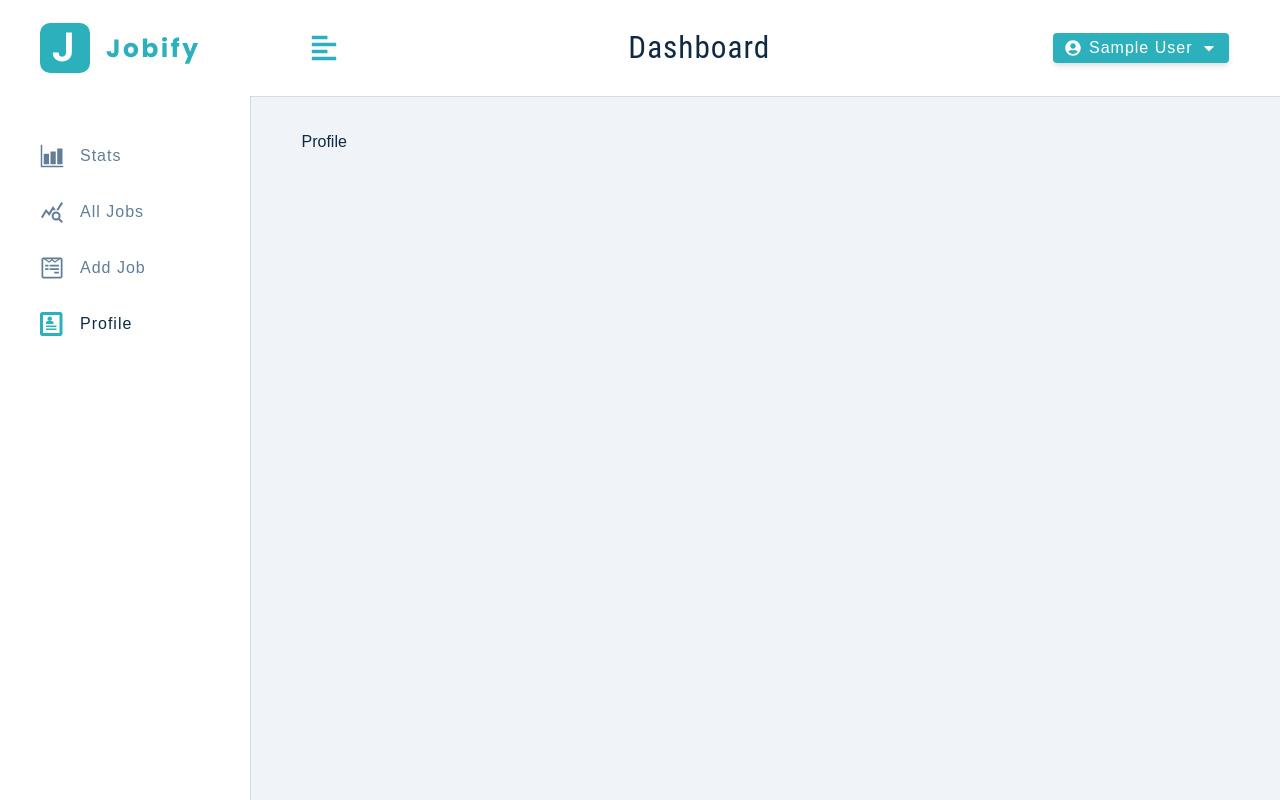
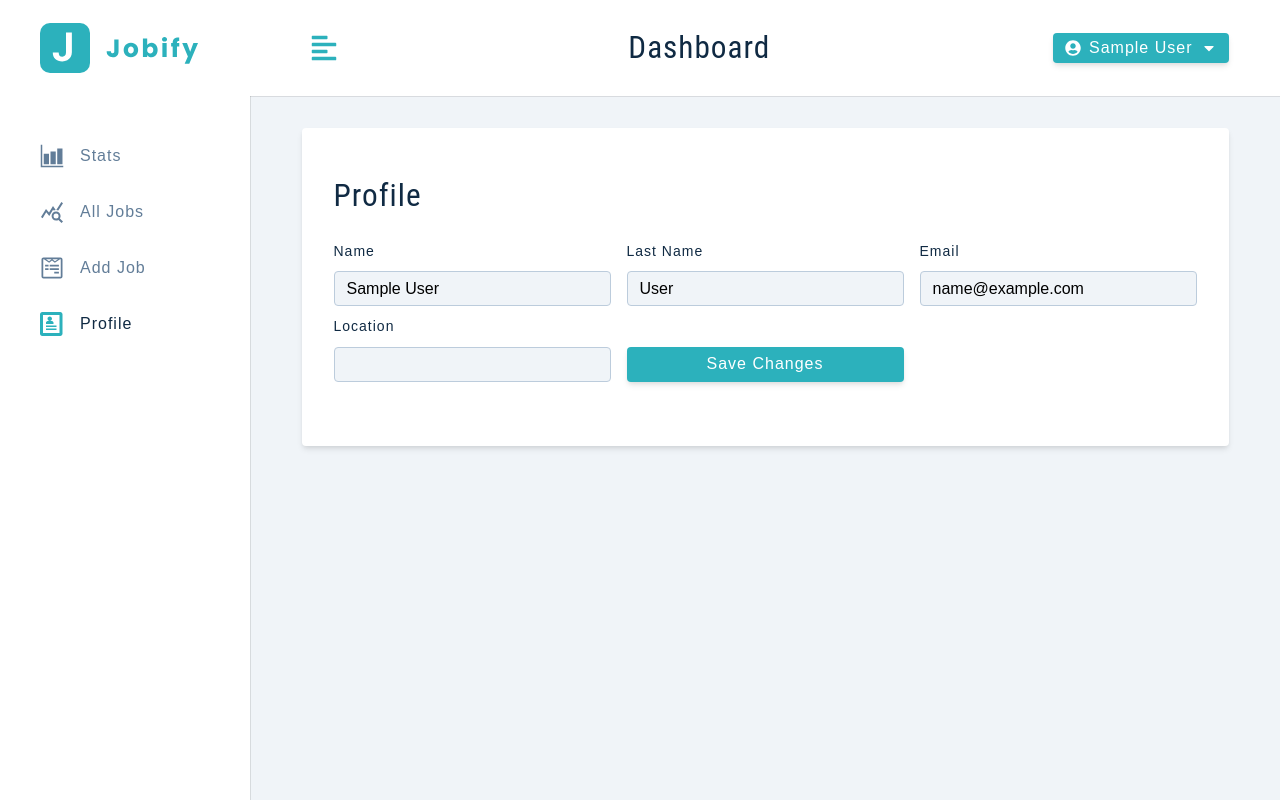
Before and after one commit to rakitenkogermans/mern-job-tracking-app, a React (Create React App) app in the folder client/: page /profile in a window 1280 px wide. Built offline with nearby package versions, Linux system fonts and the light colour scheme; sample sign-in values are in the browser's storage.

Commit message:
update user complete, axios request, interceptors

```diff
--- a/client/package.json
+++ b/client/package.json
@@ -10,6 +10,7 @@
     "@types/node": "^16.11.45",
     "@types/react": "^18.0.15",
     "@types/react-dom": "^18.0.6",
+    "axios": "^0.27.2",
     "history": "^5.3.0",
     "normalize.css": "^8.0.1",
     "react": "^18.2.0",
--- a/client/src/context/actions.tsx
+++ b/client/src/context/actions.tsx
@@ -4,6 +4,9 @@ export enum AppActionTypes {
     SETUP_USER_BEGIN = 'SETUP_USER_BEGIN',
     SETUP_USER_SUCCESS = 'SETUP_USER_SUCCESS',
     SETUP_USER_ERROR = 'SETUP_USER_ERROR',
+    UPDATE_USER_BEGIN = 'UPDATE_USER_BEGIN',
+    UPDATE_USER_SUCCESS = 'UPDATE_USER_SUCCESS',
+    UPDATE_USER_ERROR = 'UPDATE_USER_ERROR',
     TOGGLE_SIDEBAR = 'TOGGLE_SIDEBAR',
     LOGOUT_USER = 'LOGOUT_USER',
 }
--- a/client/src/context/appContext.tsx
+++ b/client/src/context/appContext.tsx
@@ -1,7 +1,8 @@
 import React, { createContext, useContext, useReducer } from 'react';
 import reducer from './reducer';
 import { AppActionTypes } from './actions';
-import { ResponseUser, SetupUserType, StateType } from '../types/types';
+import { ResponseUser, SetupUserType, StateType, User } from '../types/types';
+import axios, { AxiosError, AxiosRequestConfig } from 'axios';
 
 const user = localStorage.getItem('user');
 const token = localStorage.getItem('token');
@@ -21,12 +22,45 @@ const initialState: StateType = {
     showSidebar: false,
     toggleSidebar: function () {},
     logoutUser: function () {},
+    updateUser: async function () {},
 };
 
 const AppContext = createContext<StateType>(initialState);
 
 const AppProvider: React.FC<{ children: React.ReactNode }> = ({ children }) => {
     const [state, dispatch] = useReducer(reducer, initialState);
+
+    const authFetch = axios.create({
+        baseURL: '/api/v1',
+    });
+
+    // request
+    authFetch.interceptors.request.use(
+        (config: AxiosRequestConfig) => {
+            if (!config.headers) {
+                config.headers = {};
+            }
+            config.headers['Authorization'] = `Bearer ${state.token}`;
+            return config;
+        },
+        (err) => {
+            return Promise.reject(err);
+        }
+    );
+
+    // response
+    authFetch.interceptors.response.use(
+        (response) => {
+            return response;
+        },
+        (err) => {
+            console.log(err);
+            if (err.response.status === 401) {
+                logoutUser();
+            }
+            return Promise.reject(err);
+        }
+    );
 
     const displayAlert = () => {
         dispatch({ type: AppActionTypes.DISPLAY_ALERT });
@@ -53,75 +87,16 @@ const AppProvider: React.FC<{ children: React.ReactNode }> = ({ children }) => {
         localStorage.removeItem('location');
     };
 
-    //
-    // const registerUser = async (currentUser: CurrentUser) => {
-    //     dispatch({ type: AppActionTypes.REGISTER_USER_BEGIN });
-    //     try {
-    //         const response = await fetch('/api/v1/auth/register', {
-    //             method: 'POST',
-    //             body: JSON.stringify(currentUser),
-    //             headers: {
-    //                 'Content-Type': 'application/json',
-    //             },
-    //         });
-    //         const data = await response.json();
-    //         if (!response.ok) {
-    //             throw new Error(data.msg);
-    //         }
-    //         const { user, token, location } = data;
-    //         dispatch({ type: AppActionTypes.REGISTER_USER_SUCCESS, payload: { user, token, location } });
-    //         addUserToLocalStorage({ user, token, location });
-    //     } catch (err) {
-    //         console.log(err);
-    //         if (err instanceof Error) dispatch({ type: AppActionTypes.REGISTER_USER_ERROR, payload: { msg: err.message } });
-    //     }
-    //     clearAlert();
-    // };
-    //
-    // const loginUser = async (currentUser: CurrentUser) => {
-    //     dispatch({ type: AppActionTypes.LOGIN_USER_BEGIN });
-    //     try {
-    //         const response = await fetch('/api/v1/auth/login', {
-    //             method: 'POST',
-    //             body: JSON.stringify(currentUser),
-    //             headers: {
-    //                 'Content-Type': 'application/json',
-    //             },
-    //         });
-    //         const data = await response.json();
-    //         if (!response.ok) {
-    //             throw new Error(data.msg);
-    //         }
-    //         const { user, token, location } = data;
-    //         dispatch({ type: AppActionTypes.LOGIN_USER_SUCCESS, payload: { user, token, location } });
-    //         addUserToLocalStorage({ user, token, location });
-    //     } catch (err) {
-    //         console.log(err);
-    //         if (err instanceof Error) dispatch({ type: AppActionTypes.LOGIN_USER_ERROR, payload: { msg: err.message } });
-    //     }
-    //     clearAlert();
-    // };
-
     const setupUser = async ({ currentUser, endPoint, alertText }: SetupUserType) => {
         dispatch({ type: AppActionTypes.SETUP_USER_BEGIN });
         try {
-            const response = await fetch(`/api/v1/auth/${endPoint}`, {
-                method: 'POST',
-                body: JSON.stringify(currentUser),
-                headers: {
-                    'Content-Type': 'application/json',
-                },
-            });
-            const data = await response.json();
-            if (!response.ok) {
-                throw new Error(data.msg);
-            }
+            const { data } = await axios.post<ResponseUser>(`/api/v1/auth/${endPoint}`, currentUser);
             const { user, token, location } = data;
             dispatch({ type: AppActionTypes.SETUP_USER_SUCCESS, payload: { user, token, location, alertText } });
             addUserToLocalStorage({ user, token, location });
         } catch (err) {
             console.log(err);
-            if (err instanceof Error) dispatch({ type: AppActionTypes.SETUP_USER_ERROR, payload: { msg: err.message } });
+            if (err instanceof AxiosError) dispatch({ type: AppActionTypes.SETUP_USER_ERROR, payload: { msg: err.response?.data.msg } });
         }
         clearAlert();
     };
@@ -135,7 +110,25 @@ const AppProvider: React.FC<{ children: React.ReactNode }> = ({ children }) => {
         removeUserFromLocalStorage();
     };
 
-    return <AppContext.Provider value={{ ...state, displayAlert, setupUser, toggleSidebar, logoutUser }}>{children}</AppContext.Provider>;
+    const updateUser = async (currentUser: User) => {
+        dispatch({ type: AppActionTypes.UPDATE_USER_BEGIN });
+        try {
+            const { data } = await authFetch.patch<ResponseUser>('/auth/updateUser', currentUser);
+            const { user, token, location } = data;
+            dispatch({ type: AppActionTypes.UPDATE_USER_SUCCESS, payload: { user, token, location } });
+            addUserToLocalStorage({ user, token, location });
+        } catch (err) {
+            console.log(err);
+            if (err instanceof AxiosError) {
+                if (err.response?.status !== 401) {
+                    dispatch({ type: AppActionTypes.UPDATE_USER_ERROR, payload: { msg: err.response?.data.msg } });
+                }
+            }
+        }
+        clearAlert();
+    };
+
+    return <AppContext.Provider value={{ ...state, displayAlert, setupUser, toggleSidebar, logoutUser, updateUser }}>{children}</AppContext.Provider>;
 };
 
 const useAppContext = () => {
--- a/client/src/context/reducer.tsx
+++ b/client/src/context/reducer.tsx
@@ -50,6 +50,34 @@ const reducer: React.Reducer<StateType, AppAction> = (state, action) => {
         };
     }
 
+    if (action.type === AppActionTypes.UPDATE_USER_BEGIN) {
+        return { ...state, isLoading: true };
+    }
+
+    if (action.type === AppActionTypes.UPDATE_USER_SUCCESS) {
+        return {
+            ...state,
+            isLoading: false,
+            token: action.payload?.token || null,
+            user: action.payload?.user || null,
+            userLocation: action.payload?.location || '',
+            jobLocation: action.payload?.location || '',
+            showAlert: true,
+            alertType: 'success',
+            alertText: 'User Profile Updated',
+        };
+    }
+
+    if (action.type === AppActionTypes.UPDATE_USER_ERROR) {
+        return {
+            ...state,
+            isLoading: false,
+            showAlert: true,
+            alertType: 'danger',
+            alertText: action.payload.msg,
+        };
+    }
+
     if (action.type === AppActionTypes.TOGGLE_SIDEBAR) {
         return {
             ...state,
--- a/client/src/pages/dashboard/Profile.tsx
+++ b/client/src/pages/dashboard/Profile.tsx
@@ -1,9 +1,64 @@
-import React from 'react';
+import React, { useState } from 'react';
+import { useAppContext } from '../../context/appContext';
+import { FormRow, Alert } from '../../components';
+import Wrapper from '../../assets/wrappers/DashboardFormPage';
 
 type ProfileProps = {};
 
 const Profile: React.FC<ProfileProps> = ({}) => {
-    return <>Profile</>;
+    const { user, showAlert, displayAlert, updateUser, isLoading } = useAppContext();
+    const [name, setName] = useState(user?.name);
+    const [email, setEmail] = useState(user?.email);
+    const [lastName, setLastName] = useState(user?.lastName);
+    const [location, setLocation] = useState(user?.location);
+
+    const onSubmit = async (e: React.FormEvent<HTMLFormElement>) => {
+        e.preventDefault();
+        if (!name || !email || !lastName || !location) {
+            displayAlert();
+            return;
+        }
+        await updateUser({ name, email, lastName, location });
+        console.log('update user');
+    };
+    return (
+        <Wrapper>
+            <form className="form" onSubmit={onSubmit}>
+                <h3>profile</h3>
+                {showAlert && <Alert />}
+                <div className="form-center">
+                    <FormRow
+                        type="text"
+                        name="name"
+                        value={name || ''}
+                        handleChange={(e: React.ChangeEvent<HTMLInputElement>) => setName(e.target.value)}
+                    />
+                    <FormRow
+                        type="text"
+                        labeltText="last name"
+                        name="lastName"
+                        value={lastName || ''}
+                        handleChange={(e: React.ChangeEvent<HTMLInputElement>) => setLastName(e.target.value)}
+                    />
+                    <FormRow
+                        type="email"
+                        name="email"
+                        value={email || ''}
+                        handleChange={(e: React.ChangeEvent<HTMLInputElement>) => setEmail(e.target.value)}
+                    />
+                    <FormRow
+                        type="text"
+                        name="location"
+                        value={location || ''}
+                        handleChange={(e: React.ChangeEvent<HTMLInputElement>) => setLocation(e.target.value)}
+                    />
+                    <button className="btn btn-block" type="submit" disabled={isLoading}>
+                        {isLoading ? 'please wait...' : 'save changes'}
+                    </button>
+                </div>
+            </form>
+        </Wrapper>
+    );
 };
 
 export default Profile;
--- a/package.json
+++ b/package.json
@@ -25,7 +25,6 @@
     "@types/bcryptjs": "^2.4.2",
     "@types/express": "^4.17.13",
     "@types/jsonwebtoken": "^8.5.8",
-    "@types/mongoose": "^5.11.97",
     "@types/morgan": "^1.9.3",
     "@types/node": "^18.0.6",
     "@types/validator": "^13.7.4",
@@ -38,7 +37,7 @@
     "dotenv": "^16.0.1",
     "express": "^4.18.1",
     "jsonwebtoken": "^8.5.1",
-    "mongoose": "^6.4.6",
+    "mongoose": "^6.5.0",
     "morgan": "^1.10.0",
     "validator": "^13.7.0"
   }
```
Also changed, not shown: client/src/types/types.ts (+7 -3 lines), 2 other files (tests, documents, lock files or other folders).
